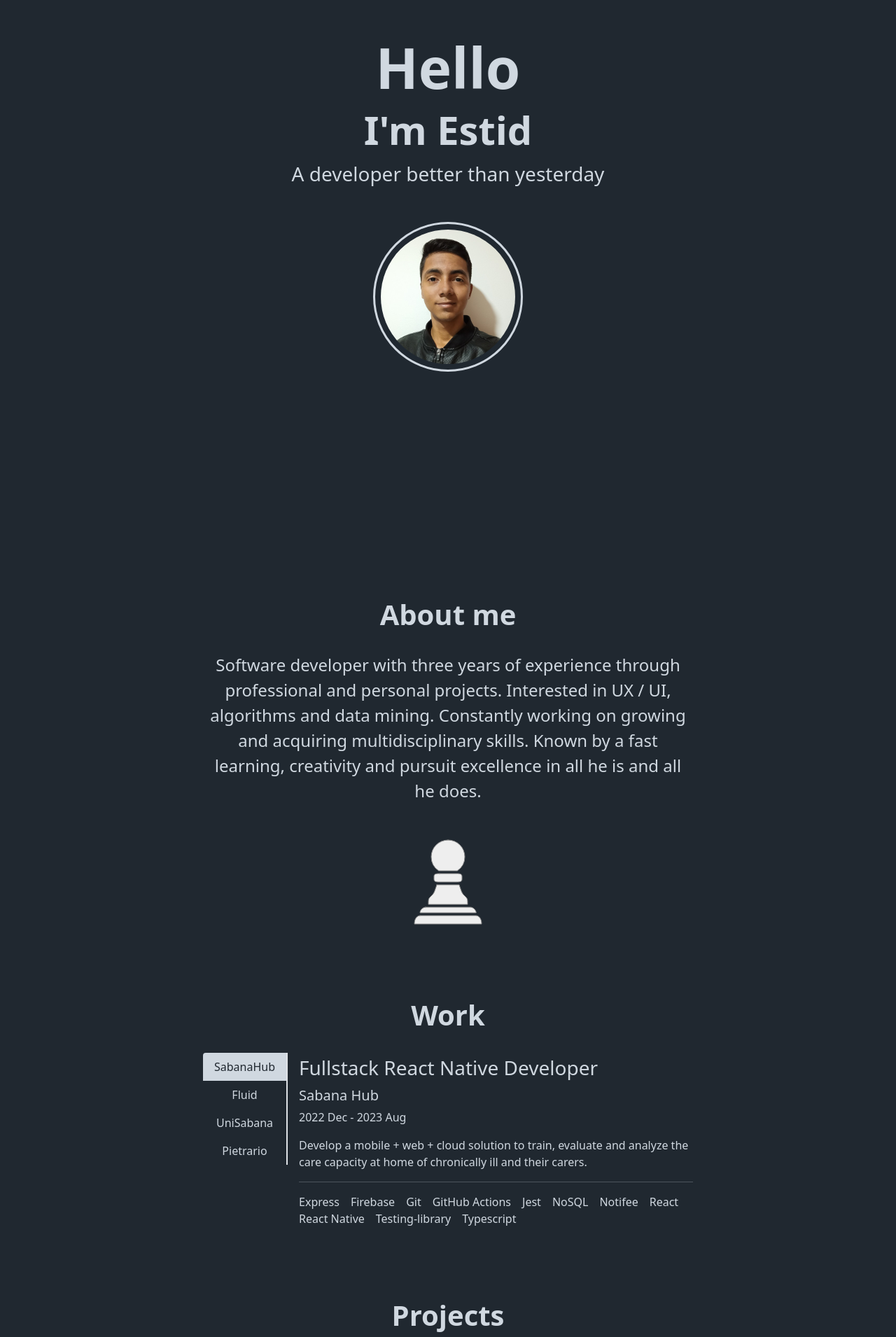
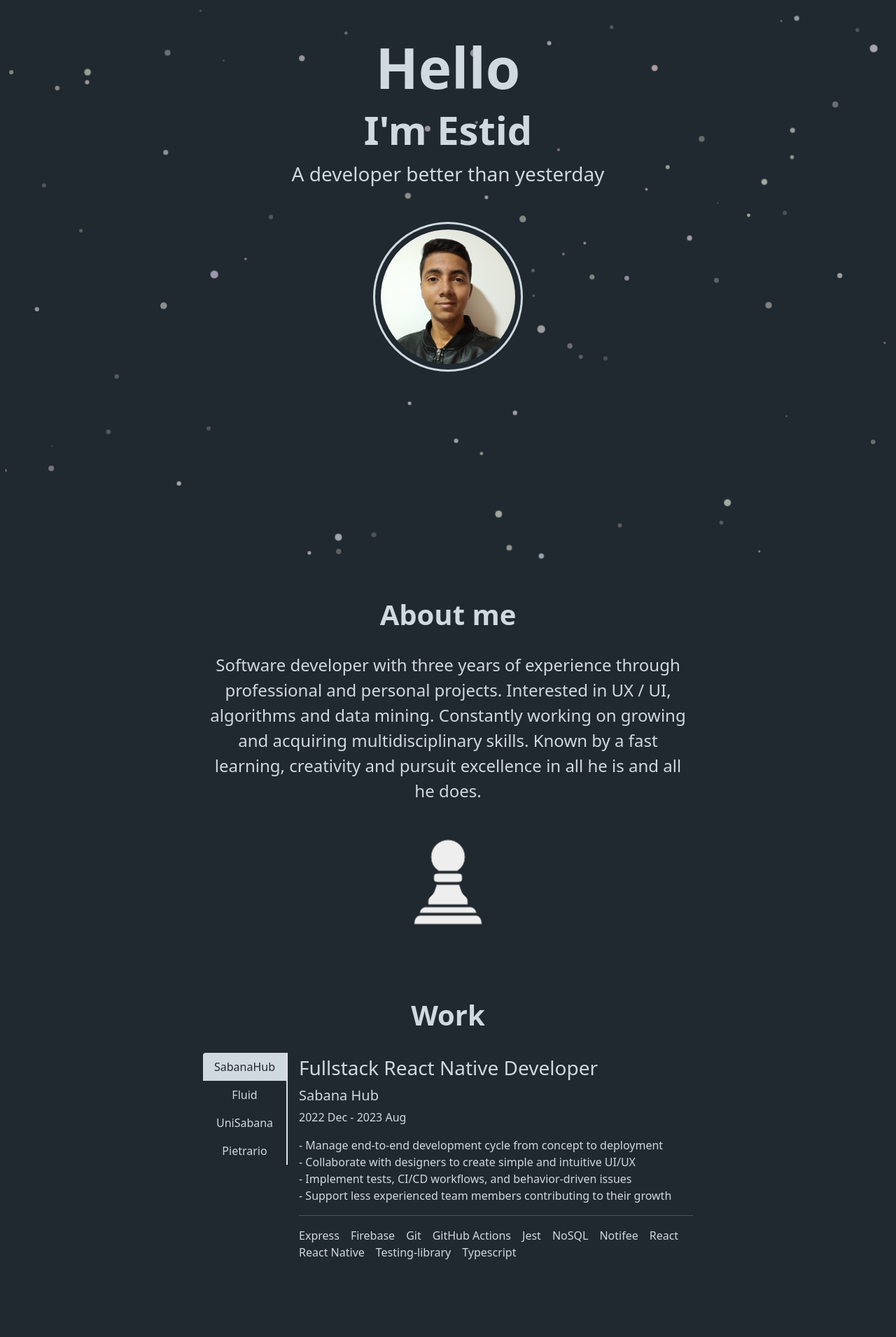
Before and after one commit to estidlore/estidlore, a React app: page / in a window 1280 px wide. Shown: the top 1910 px of the page at 70% size. Built offline with nearby package versions, Linux system fonts and the light colour scheme.

Commit message:
feat: enhance header
- Split bootstrap classes in consts
- Add Stars for parallax effect
- Update SabanaHub work

```diff
--- a/src/views/Header/index.tsx
+++ b/src/views/Header/index.tsx
@@ -1,13 +1,19 @@
+import "./styles.scss";
+
 import React, { useCallback, useRef } from "react";
 
 import { imgs } from "assets/imgs";
+import { Stars } from "components/Stars";
 import { useParallax } from "utils/hooks/useParallax";
 
 import { useTranslation } from "./lang";
 
+const center = "align-items-center d-flex flex-column";
+const noOverflow = "overflow-hidden position-relative";
+
 const Header = (): JSX.Element => {
   const { lang, t } = useTranslation();
-  const ref = useRef<HTMLElement>(null);
+  const ref = useRef<HTMLDivElement>(null);
   const parallax = useParallax(ref);
 
   const handleSetSpanish = useCallback(() => {
@@ -18,14 +24,29 @@ const Header = (): JSX.Element => {
   }, []);
 
   return (
-    <section
-      className={"align-items-center d-flex flex-column py-5 vh-100 w-100"}
+    <div
+      className={`py-5 vh-100 ${center} ${noOverflow}`}
+      id={"header"}
       ref={ref}
     >
+      {Array.from(Array(10).keys()).map((el) => {
+        const distance = Math.sqrt(10 * el + 10);
+        return (
+          <div
+            className={"h-100 position-absolute w-100"}
+            key={el}
+            style={{
+              translate: parallax(distance).toString()
+            }}
+          >
+            <Stars amount={10} />
+          </div>
+        );
+      })}
       <p
         className={"display-1 fw-bold mb-2"}
         style={{
-          translate: parallax(2.5).toString()
+          translate: parallax(5).toString()
         }}
       >
         {t.greeting}
@@ -33,7 +54,7 @@ const Header = (): JSX.Element => {
       <p
         className={"display-4 fw-bold mb-2"}
         style={{
-          translate: parallax(3).toString()
+          translate: parallax(6).toString()
         }}
       >
         {t.introduction}
@@ -41,7 +62,7 @@ const Header = (): JSX.Element => {
       <p
         className={"fs-3 mb-0"}
         style={{
-          translate: parallax(4).toString()
+          translate: parallax(7).toString()
         }}
       >
         {t.subtitle}
@@ -51,7 +72,7 @@ const Header = (): JSX.Element => {
         onMouseEnter={handleSetSpanish}
         onMouseLeave={handleSetEnglish}
         style={{
-          translate: parallax(2).toString()
+          translate: parallax(4).toString()
         }}
       >
         <img
@@ -61,7 +82,7 @@ const Header = (): JSX.Element => {
           width={192}
         />
       </div>
-    </section>
+    </div>
   );
 };
 
--- /dev/null
+++ b/src/views/Header/styles.scss
@@ -0,0 +1,5 @@
+#header {
+  & > * {
+    transition: 0.4s ease-out;
+  }
+}
--- a/src/views/Work/lang.ts
+++ b/src/views/Work/lang.ts
@@ -4,8 +4,10 @@ const work: IWork[] = [
   {
     company: "Sabana Hub",
     description:
-      "Develop a mobile + web + cloud solution to train, evaluate and " +
-      "analyze the care capacity at home of chronically ill and their carers.",
+      "- Manage end-to-end development cycle from concept to deployment" +
+      "\n- Collaborate with designers to create simple and intuitive UI/UX" +
+      "\n- Implement tests, CI/CD workflows, and behavior-driven issues" +
+      "\n- Support less experienced team members contributing to their growth",
     from: {
       month: "Dec",
       year: 2022
@@ -33,9 +35,9 @@ const work: IWork[] = [
   {
     company: "Fluid Attacks",
     description:
-      "UX team's developer for ARM platform. Main responsible of the " +
-      "platform's storybook development and new designs implementation. " +
-      "Furthermore, proposed and contributed to design some features.",
+      "- Cooperate with designers to adopt atomic design" +
+      "\n- Optimize and enhance core reusable components" +
+      "\n- Implement new design and features of core platform",
     from: {
       month: "Apr",
       year: 2022
@@ -66,8 +68,9 @@ const work: IWork[] = [
   {
     company: "Universidad de La Sabana",
     description:
-      "Designer and developer of web apps for Dirección Central De " +
-      "Estudiantes department, and maintain and improve the exitent ones.",
+      "- Migrate html website to React.js and bootstrap" +
+      "\n- Enhance web with simple, responsive and intuitive UI/UX" +
+      "\n- Provide custom analytics and graphics with pdf & email reports",
     from: {
       month: "Jan",
       year: 2021
@@ -95,10 +98,11 @@ const work: IWork[] = [
   {
     company: "Pietrario",
     description:
-      "Lead the UI/UX design and development of Flutter + AR game. " +
-      "Author of key features such as the game and shop views design and " +
-      "behavior with its corresponding models and controllers logic; " +
-      "also the support of multiple languages and dark mode.",
+      "- Integrate game with native AR view" +
+      "\n- Plan and develop game models & controllers and main view" +
+      "\n- Supervise and enhance the UI design and app UX" +
+      "\n- Lead development and support team members",
+
     from: {
       month: "Jul",
       year: 2020
```
